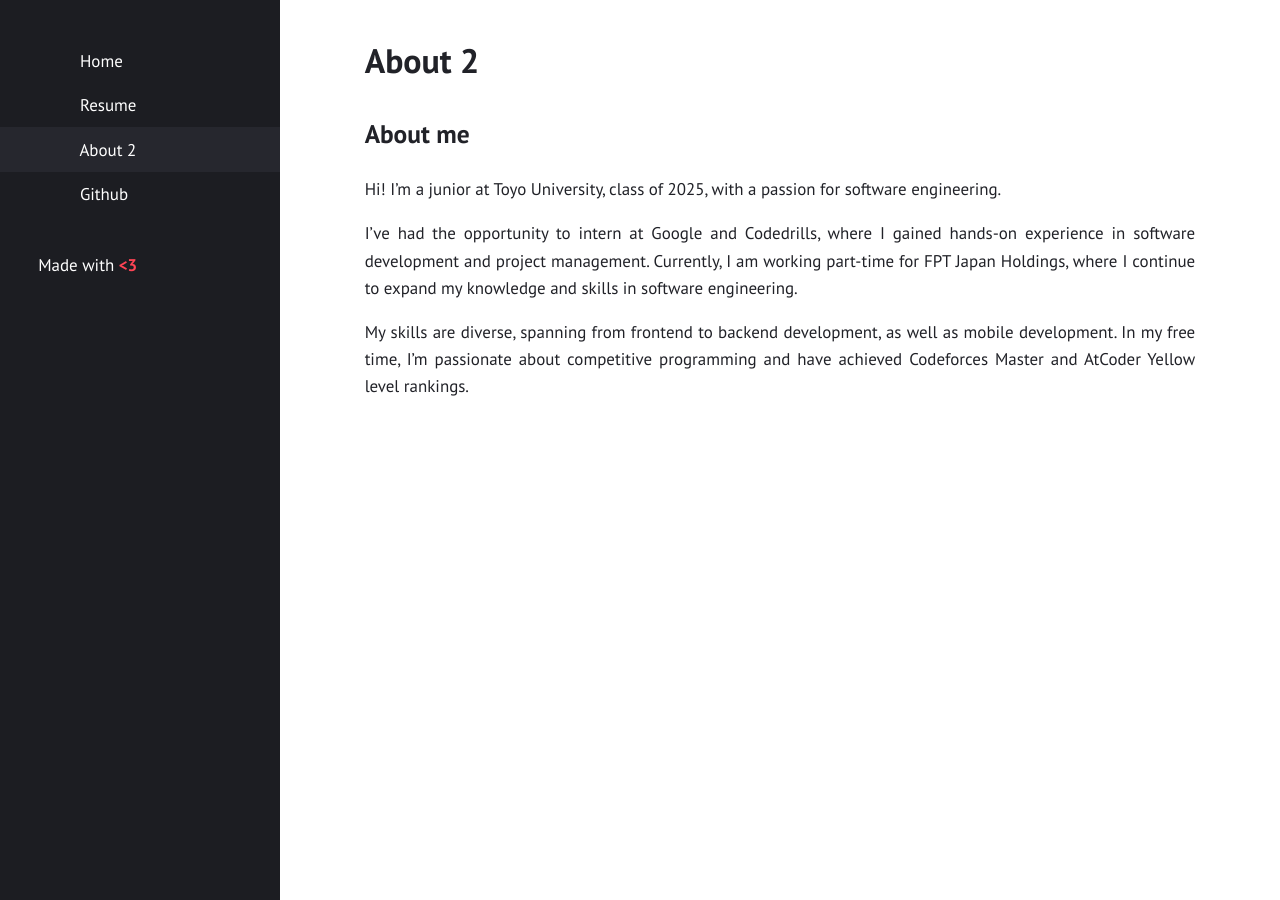
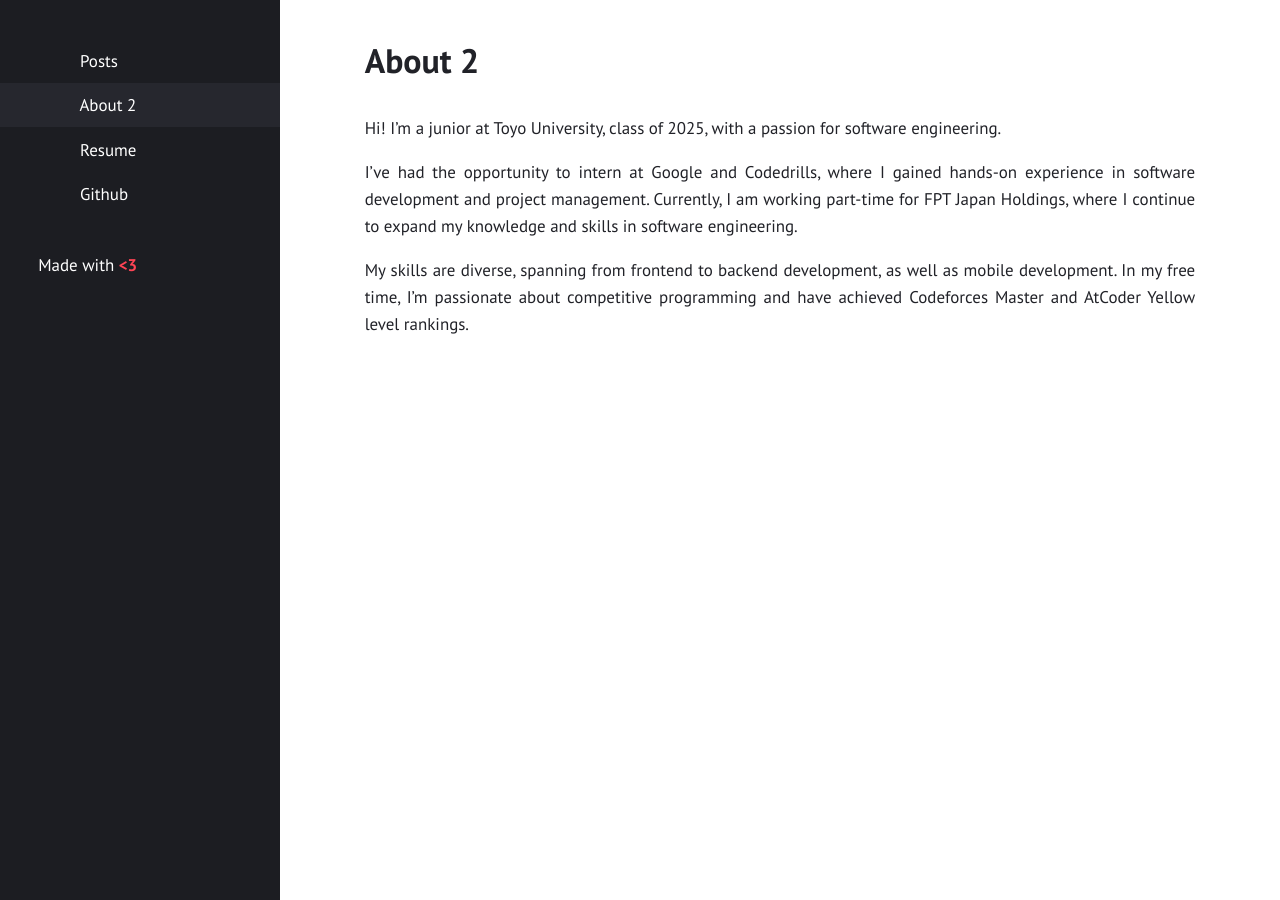
Before and after one commit to phattd15/polarity-cf.github.io, a Jekyll site: the page built from ABOUT.md, in a window 1280 px wide. Built offline with Jekyll 4.4.1, drawn with Linux system fonts in a browser that asks for light colours.

Commit message:
Fix subpages

```diff
--- a/ABOUT.md
+++ b/ABOUT.md
@@ -3,8 +3,6 @@ title: "About 2"
 permalink: "/about2/"
 layout: page
 ---
-
-## About me
 Hi! I'm a junior at Toyo University, class of 2025, with a passion for software engineering.
 
 I've had the opportunity to intern at Google and Codedrills, where I gained hands-on experience in software development and project management. Currently, I am working part-time for FPT Japan Holdings, where I continue to expand my knowledge and skills in software engineering.
--- a/_config.yml
+++ b/_config.yml
@@ -17,8 +17,8 @@ minimal: false             # use a dark header
 
 navigation:                # accepts {file, title, url, icon, sidebaricon}
   - {file: "index.html"}
+  - {file: "ABOUT.md"}
   - {file: "RESUME.md"}
-  - {file: "ABOUT.md"}
 
 external:                  # shows a footer with social links - for available icons see fontawesome.com/icons
   - {title: Github, icon: github, url: "https://github.com/phattd15"}
--- a/index.html
+++ b/index.html
@@ -1,6 +1,6 @@
 ---
 layout: default
-title: "Home"
+title: "Posts"
 ---
 
 {% if site.show_excerpts %}
```
Also changed, not shown: RESUME.md (+0 -3 lines).
